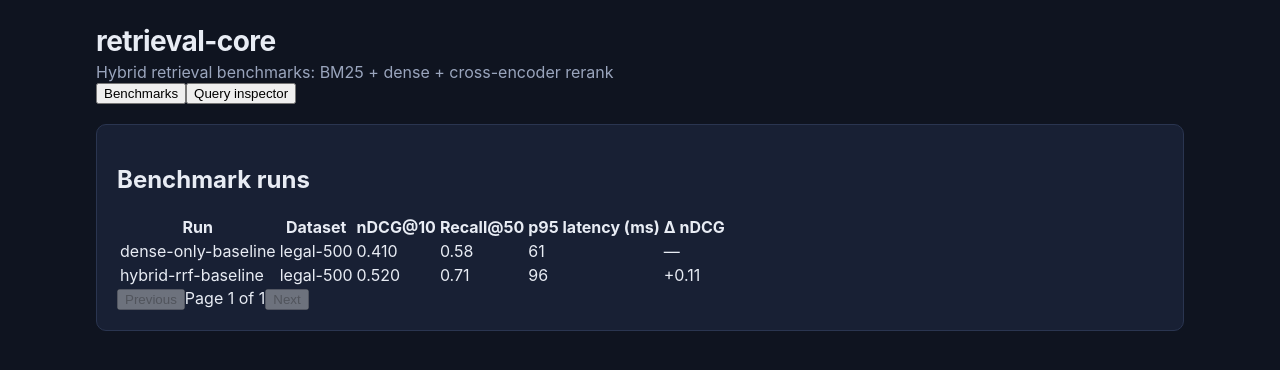
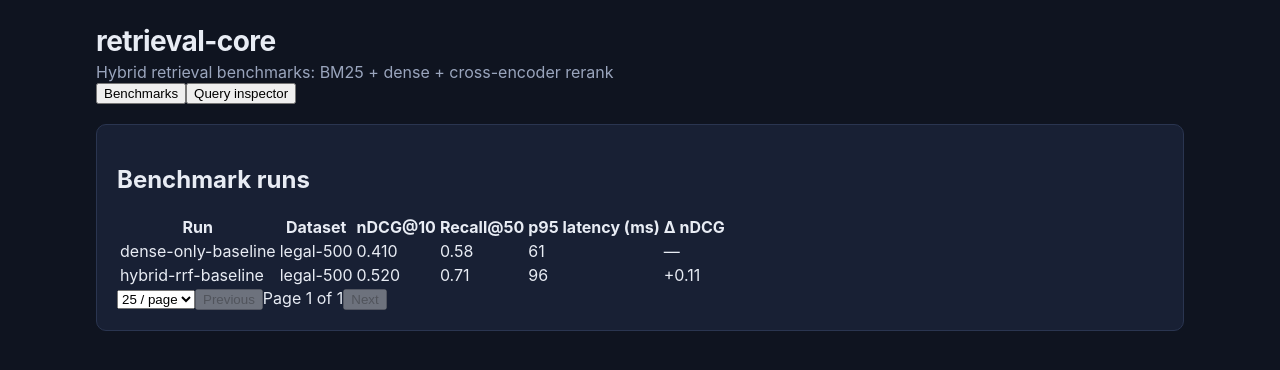
Before and after one commit to abj360/Retrieve-Me, a React (Vite) app in the folder dashboard/: page / in a window 1280 px wide. Shown: the top 370 px of the page. Built offline with nearby package versions, Linux system fonts and the light colour scheme.

Commit message:
fix(ui): correct dashboard pagination state bug

```diff
--- a/dashboard/src/components/ResultsTable.tsx
+++ b/dashboard/src/components/ResultsTable.tsx
@@ -28,13 +28,14 @@ interface ResultsTableProps<T> {
  */
 export function ResultsTable<T>({ data, columns, rowKey, pageSize = 25 }: ResultsTableProps<T>) {
   const [page, setPage] = useState(0);
+  const [rowsPerPage, setRowsPerPage] = useState(pageSize);
 
   useEffect(() => {
     setPage(0);
-  }, [data]);
+  }, [data, rowsPerPage]);
 
-  const totalPages = Math.max(1, Math.ceil(data.length / pageSize));
-  const visibleRows = data.slice(page * pageSize, (page + 1) * pageSize);
+  const totalPages = Math.max(1, Math.ceil(data.length / rowsPerPage));
+  const visibleRows = data.slice(page * rowsPerPage, (page + 1) * rowsPerPage);
 
   return (
     <div className="results-table-wrap" role="region">
@@ -57,6 +58,17 @@ export function ResultsTable<T>({ data, columns, rowKey, pageSize = 25 }: Result
         </tbody>
       </table>
       <div className="pagination">
+        <select
+          aria-label="rows per page"
+          value={rowsPerPage}
+          onChange={(event) => setRowsPerPage(Number(event.target.value))}
+        >
+          {[10, 25, 50].map((size) => (
+            <option key={size} value={size}>
+              {size} / page
+            </option>
+          ))}
+        </select>
         <button onClick={() => setPage(page - 1)} disabled={page === 0}>
           Previous
         </button>
```
